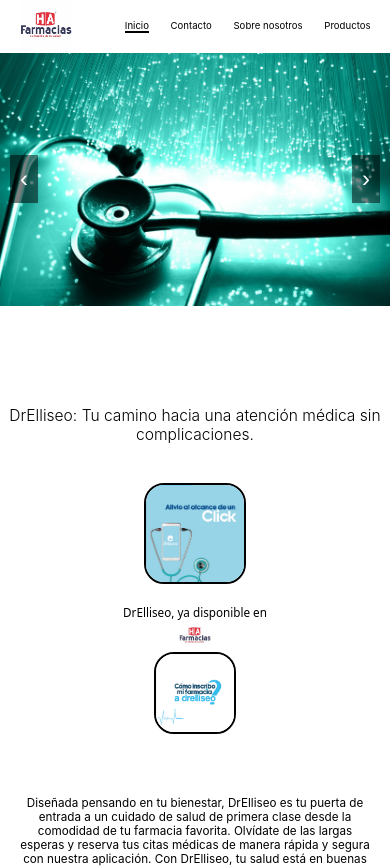
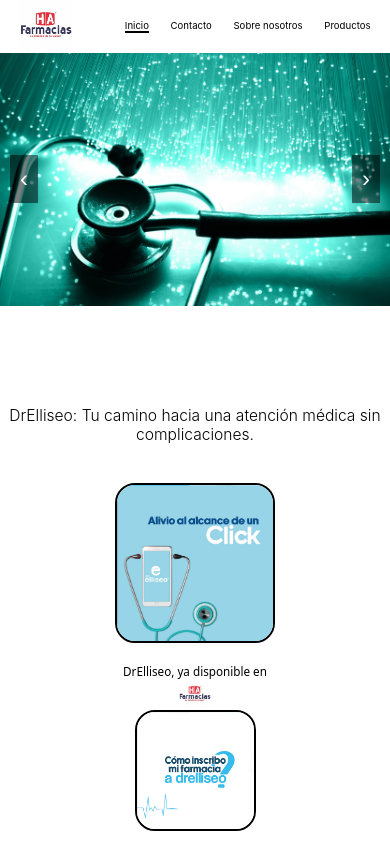
Before and after one commit to BrandonMoreles/farmHA, a React (Create React App) app: page / in a window 390 px wide. Shown: the top 868 px of the page. Built offline with nearby package versions, Linux system fonts and the light colour scheme.

Commit message:
Modificaciones en responsive

```diff
--- a/src/Styles/Inicio.css
+++ b/src/Styles/Inicio.css
@@ -57,10 +57,10 @@
         align-items: center;
     }
     .elLogo{
-        width: 40;
+        width: 40vw;
     }
     .info{
-        width: 20vw;
+        width: 30vw;
     }
     .elliBody{
         font-size: 3vw;
```
